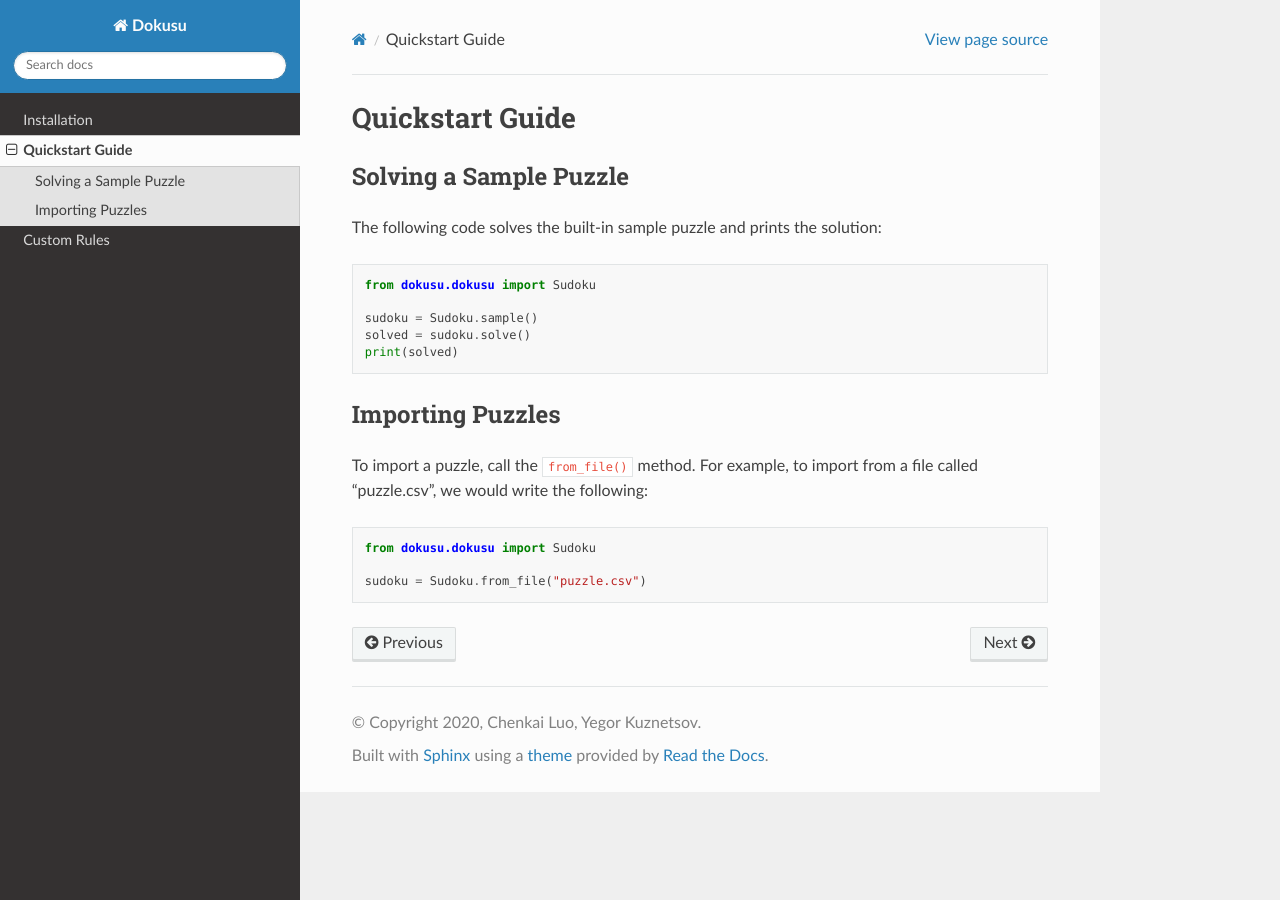
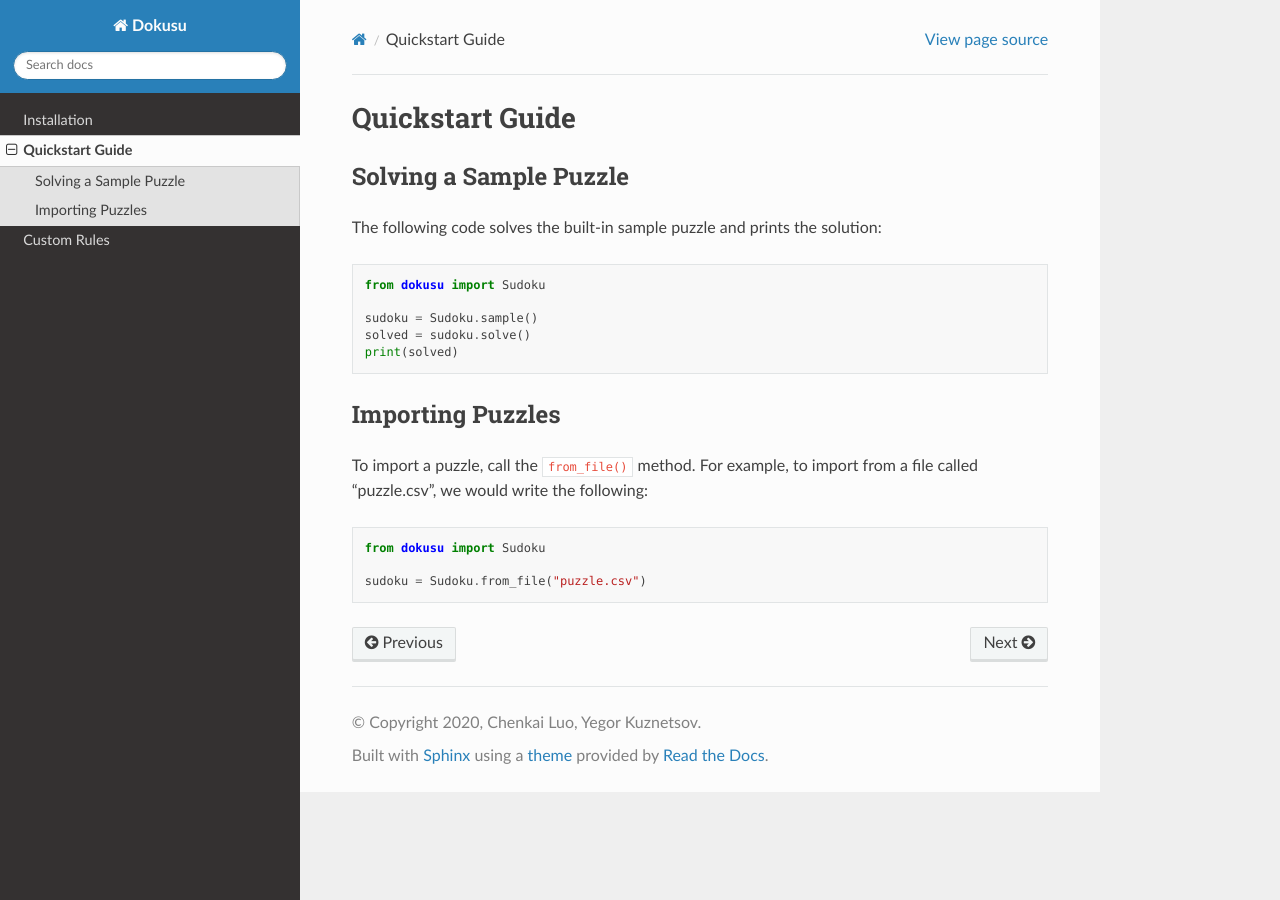
Before and after one commit to Chenkail/Dokusu, a Sphinx documentation site: the page built from docs/source/quickstart.rst, in a window 1280 px wide. Built offline with Sphinx 7.4.7 and the Read the Docs theme 2.0.0, drawn with Linux system fonts in a browser that asks for light colours.

Commit message:
Make imports shorter
Allows user to write:
from dokusu import Sudoku
instead of:
from dokusu.dokusu import Sudoku

```diff
--- a/docs/source/custom-rules.rst
+++ b/docs/source/custom-rules.rst
@@ -6,7 +6,7 @@ The library supports defining your own rules for more complicated sudoku puzzles
 
 .. code:: python
 
-    from dokusu.dokusu import *
+    from dokusu import *
 
     sudoku = Sudoku.from_file('anti-knight.csv')
     sudoku.rules.append(AntiKnightRule())
--- a/docs/source/quickstart.rst
+++ b/docs/source/quickstart.rst
@@ -9,7 +9,7 @@ The following code solves the built-in sample puzzle and prints the solution:
 
 .. code:: python
 
-    from dokusu.dokusu import Sudoku
+    from dokusu import Sudoku
 
     sudoku = Sudoku.sample()
     solved = sudoku.solve()
@@ -22,6 +22,6 @@ To import a puzzle, call the ``from_file()`` method. For example, to import from
 
 .. code:: python
 
-    from dokusu.dokusu import Sudoku
+    from dokusu import Sudoku
 
     sudoku = Sudoku.from_file("puzzle.csv")
--- /dev/null
+++ b/dokusu/__init__.py
@@ -0,0 +1,3 @@
+# Update namespace to allow easier imports such as "from dokusu import Sudoku"
+from . import dokusu
+from .dokusu import *
--- a/setup.py
+++ b/setup.py
@@ -5,7 +5,7 @@ with open("README.md", "r") as fh:
 
 setuptools.setup(
     name="dokusu",
-    version="0.0.1",
+    version="0.0.2",
     author="Chenkai Luo, Yegor Kuznetsov",
     author_email="author@example.com",
     description="A library for solving sudoku puzzles",
```
